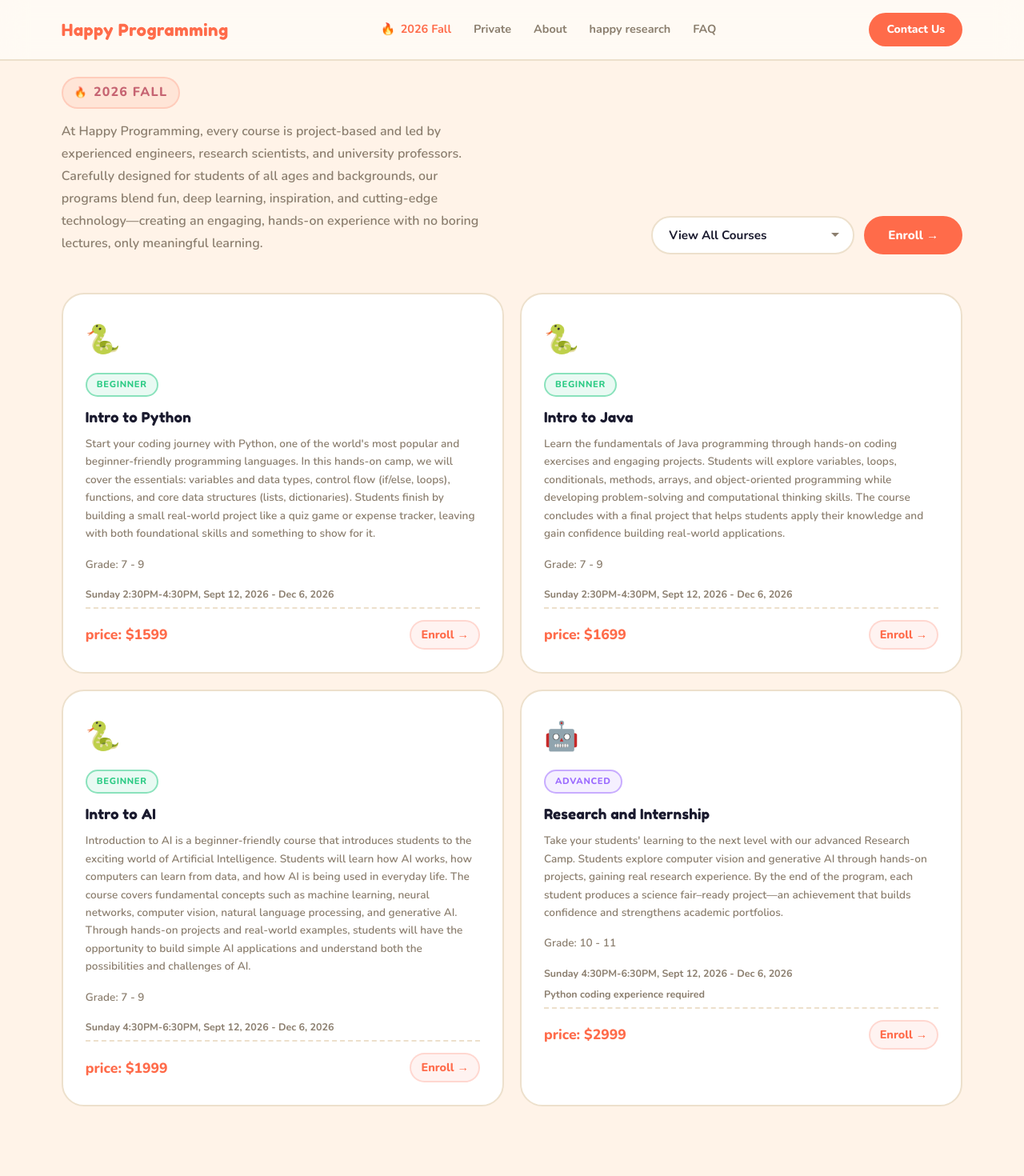
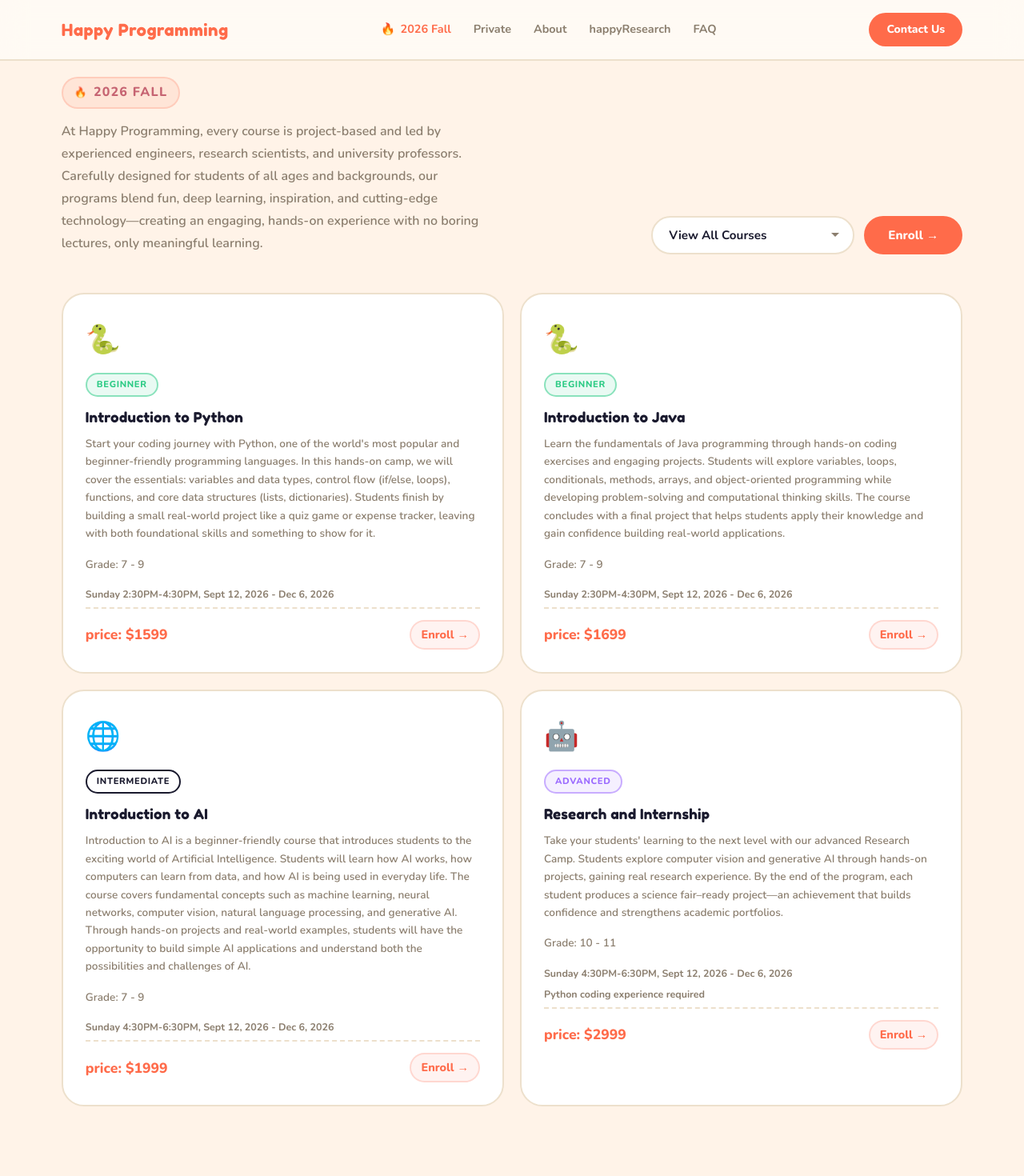
Before and after one commit to happy-programming-site/frontend, a React (Vite) app: page / in a window 1280 px wide. Shown: the top 1470 px of the page at 80% size. Built offline with nearby package versions, Linux system fonts and the light colour scheme.

Commit message:
add happy research link in navabar.

```diff
--- a/src/components/Navbar.jsx
+++ b/src/components/Navbar.jsx
@@ -29,7 +29,7 @@ export default function Navbar() {
         </li>
         <li>
           <a href='https://happyresearch.org/' target='_blank' rel='noreferrer'>
-            happy research
+            happyResearch
           </a>
         </li>
         <li>
--- a/src/data/courses.jsx
+++ b/src/data/courses.jsx
@@ -3,7 +3,7 @@ export const COURSES = [
     icon: "🐍",
     level: "Beginner",
     levelClass: "begin",
-    title: "Intro to Python",
+    title: "Introduction to Python",
     desc: "Start your coding journey with Python, one of the world's most popular and beginner-friendly programming languages. In this hands-on camp, we will cover the essentials: variables and data types, control flow (if/else, loops), functions, and core data structures (lists, dictionaries). Students finish by building a small real-world project like a quiz game or expense tracker, leaving with both foundational skills and something to show for it.",
     grade: "7 - 9",
     time: "Sunday 2:30PM-4:30PM, Sept 12, 2026 - Dec 6, 2026",
@@ -29,7 +29,7 @@ export const COURSES = [
     icon: "🐍",
     level: "Beginner",
     levelClass: "begin",
-    title: "Intro to Java",
+    title: "Introduction to Java",
     desc: "Learn the fundamentals of Java programming through hands-on coding exercises and engaging projects. Students will explore variables, loops, conditionals, methods, arrays, and object-oriented programming while developing problem-solving and computational thinking skills. The course concludes with a final project that helps students apply their knowledge and gain confidence building real-world applications.",
     grade: "7 - 9",
     time: "Sunday 2:30PM-4:30PM, Sept 12, 2026 - Dec 6, 2026",
@@ -52,10 +52,9 @@ export const COURSES = [
   },
 
   {
-    icon: "🐍",
-    level: "Beginner",
-    levelClass: "begin",
-    title: "Intro to AI",
+    icon: "🌐",
+    level: "Intermediate",
+    title: "Introduction to AI",
     desc: "Introduction to AI is a beginner-friendly course that introduces students to the exciting world of Artificial Intelligence. Students will learn how AI works, how computers can learn from data, and how AI is being used in everyday life. The course covers fundamental concepts such as machine learning, neural networks, computer vision, natural language processing, and generative AI. Through hands-on projects and real-world examples, students will have the opportunity to build simple AI applications and understand both the possibilities and challenges of AI.",
     grade: "7 - 9",
     time: "Sunday 4:30PM-6:30PM, Sept 12, 2026 - Dec 6, 2026",
```
